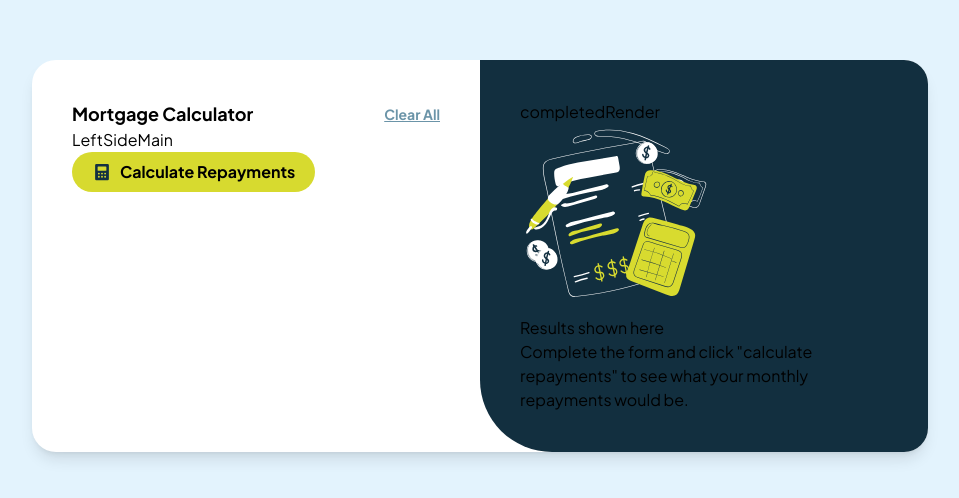
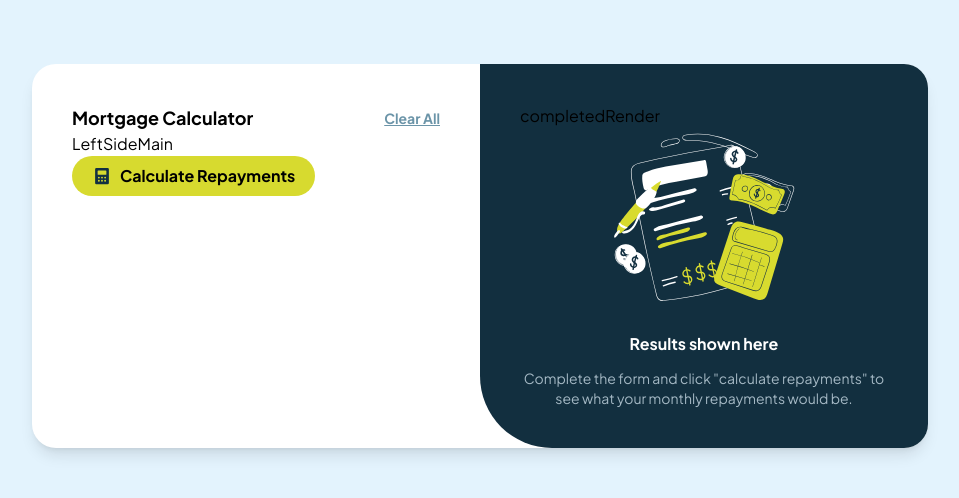
Before and after one commit to RomaLetodiani/mortgage-repayment-calculator, a React (Vite) app: page / in a window 1280 px wide. Shown: the part 144-642 px from the top of the page, without its empty margins (160-1119 px from the left). Built offline with nearby package versions, Linux system fonts and the light colour scheme.

Commit message:
Enhance Empty.render component with improved layout and styling

```diff
--- a/src/components/MainCard/components/rightSide/components/Empty.render.tsx
+++ b/src/components/MainCard/components/rightSide/components/Empty.render.tsx
@@ -2,13 +2,13 @@ import illustrationEmpty from "@/assets/images/illustration-empty.svg";
 
 const EmptyRender = () => {
   return (
-    <div>
-      <div>
+    <div className="flex justify-center flex-col">
+      <div className="flex justify-center">
         <img src={illustrationEmpty} alt="Empty" />
       </div>
-      <div>
-        <h3>Results shown here</h3>
-        <p>
+      <div className="text-center">
+        <h3 className="text-white font-bold my-3">Results shown here</h3>
+        <p className="text-slate-100 text-sm opacity-70">
           Complete the form and click "calculate repayments" to see what your monthly repayments
           would be.
         </p>
```
